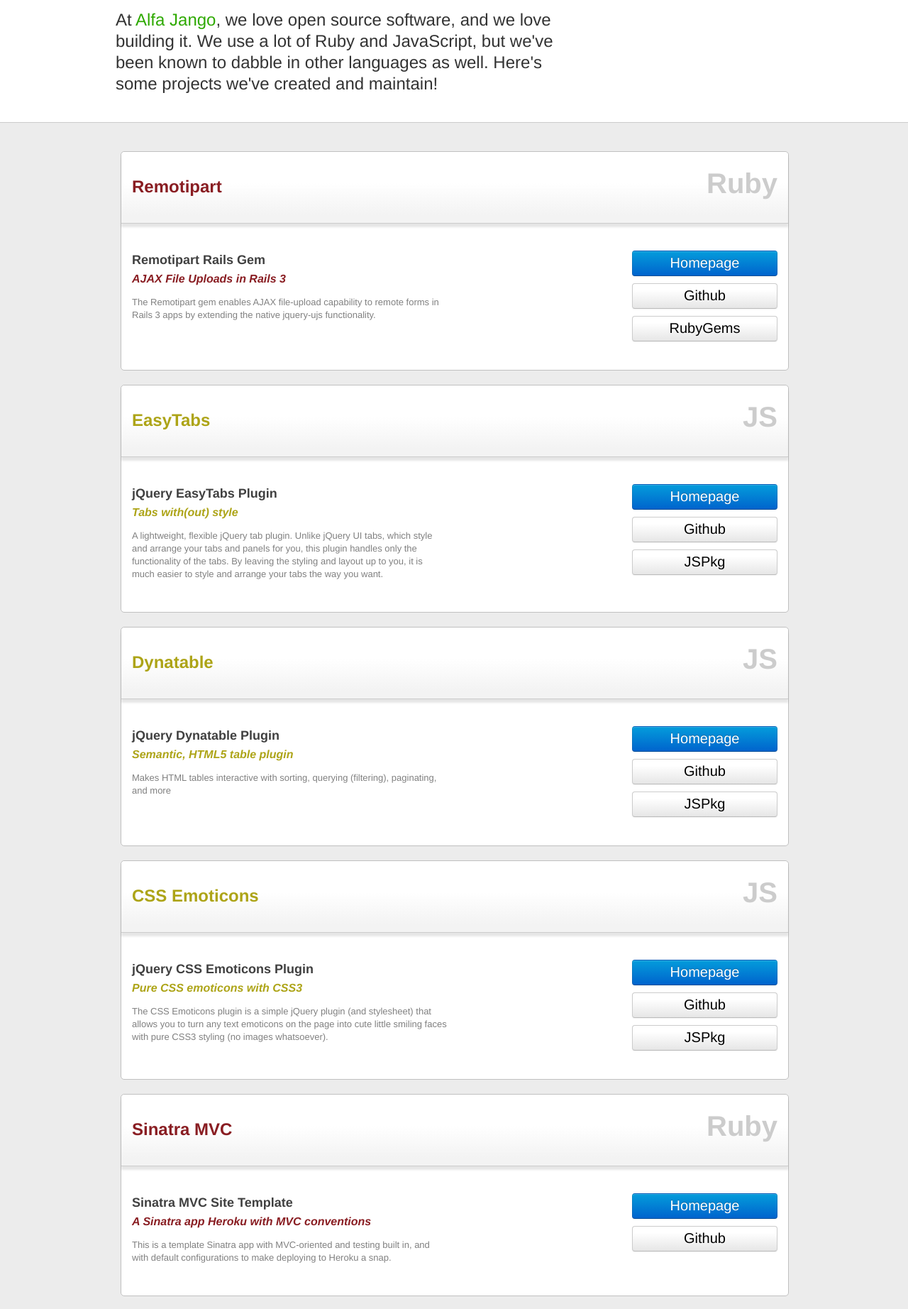
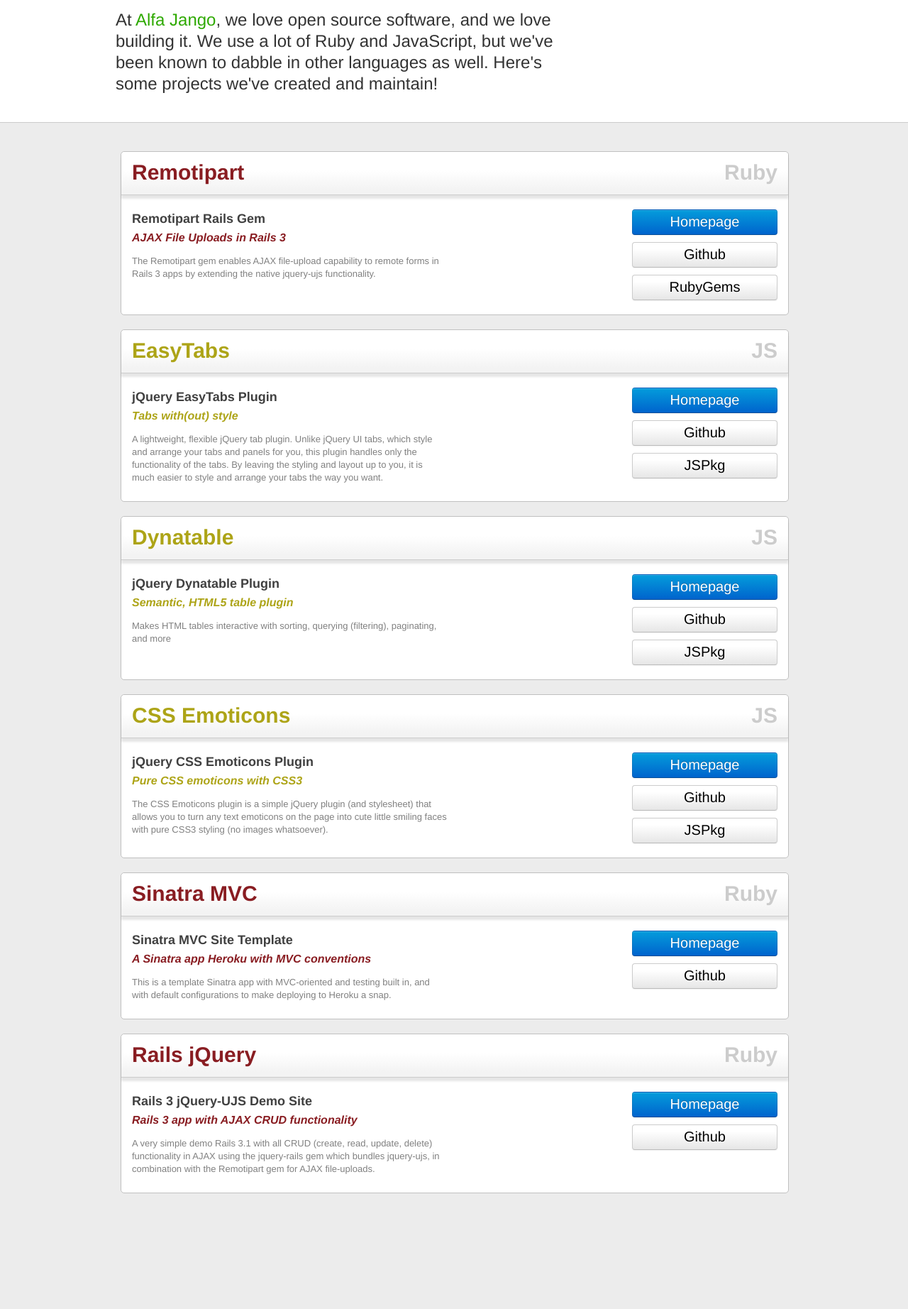
Before and after one commit to alfajango/alfajango.github.com, a Jekyll site: the page built from index.html, in a window 1280 px wide. Shown: the part 384-2228 px from the top of the page at 71% size. Built offline with Jekyll 4.4.1, drawn with Linux system fonts in a browser that asks for light colours; nearby versions of some CDN libraries; library files that are not in the unit come from our copies; Markdown is read by kramdown in place of the engine named in the settings; comment, search, counter and statistics services are not loaded; after the commit the page ends 2125 px from its top, so only the background shows below that.

Commit message:
Updated styles of homepage

```diff
--- a/css/application.css
+++ b/css/application.css
@@ -218,7 +218,6 @@
   display: inline-block;
   width: 100%;
   margin-bottom: 20px;
-  padding-bottom: 20px;
   zoom:1; *display:inline;
   -moz-border-radius: 5px;
   -webkit-border-radius: 5px;
@@ -231,7 +230,7 @@
 }
 .project-tile {
   width: 100%;
-  height: 100px;
+  height: 60px;
   border-bottom: solid 1px #ccc;
   -moz-border-radius: 5px 5px 0 0;
   -webkit-border-radius: 5px 5px 0 0;
@@ -239,6 +238,7 @@
   -webkit-box-shadow: 0px 5px 3px rgba(0,0,0,0.1);
   box-shadow: 0px 5px 3px rgba(0,0,0,0.1);
   position: relative;
+
   background-image: linear-gradient(bottom, rgb(243,243,243) 11%, rgb(255,255,255) 56%);
   background-image: -o-linear-gradient(bottom, rgb(243,243,243) 11%, rgb(255,255,255) 56%);
   background-image: -moz-linear-gradient(bottom, rgb(243,243,243) 11%, rgb(255,255,255) 56%);
@@ -277,8 +277,8 @@
 }
 .project-tile a {
   display: block;
-  padding: 40px 15px;
-  font-size: 24px;
+  padding: 20px 15px;
+  font-size: 30px;
   font-weight: bold;
 }
 .project-tile.js a, li.js .homepage-tagline {
@@ -297,11 +297,10 @@
 
 .project-tile span {
   float: right;
-  font-size: 40px;
-  padding-top: 35px;
+  font-size: 30px;
+  padding-top: 20px;
   margin-right: 15px;
   font-weight: bold;
-  height: 75px;
   color: #ccc;
 }
 .project-tile.js span {
```
Also changed, not shown: index.html (+6 -6 lines). Lines whose indentation alone changed are shown as unchanged.
